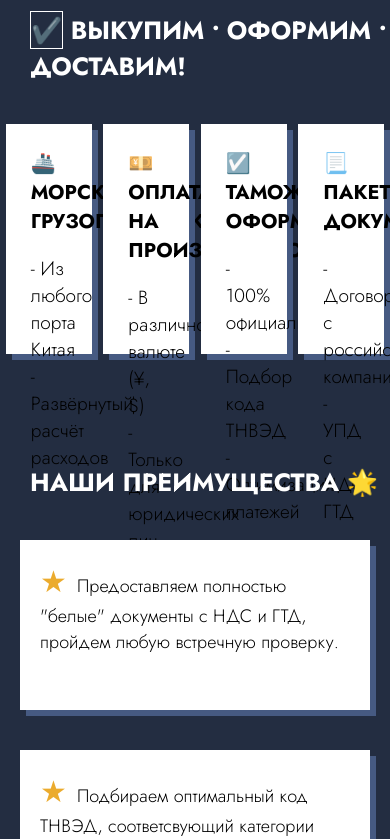
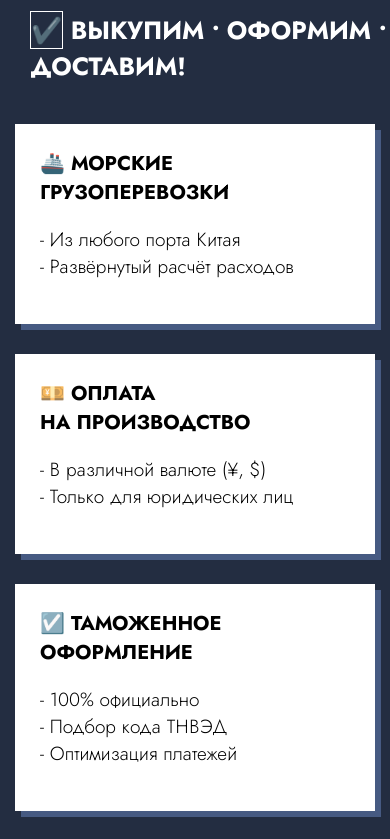
Before and after one commit to Altentaller/sea-freight, a Svelte app: page / in a window 390 px wide. Shown: the part 1120-1959 px from the top of the page. Built offline with nearby package versions, Linux system fonts and the light colour scheme; the HTML template or start-up script is replaced by a standard one.

Commit message:
added media styles in serviceItem.svelte

```diff
--- a/src/Block/ServiceItem.svelte
+++ b/src/Block/ServiceItem.svelte
@@ -1,5 +1,4 @@
 <script>
-    import Button from '../UI/Button.svelte'
     export let id;
     export let title;
     export let price;
@@ -15,7 +14,7 @@
         box-shadow: 6px 6px  #465a82;
         /* box-shadow: 4px 4px 1px #ebab2e; */
         padding: 25px;
-        height: 230px;
+        min-height: 200px;
         font-size: 20px;
         -moz-transition: 0.2s ease;
         -ms-transition: 0.2s ease;
@@ -39,6 +38,24 @@
     }
 
 
+	@media (min-width: 501px) and (max-width: 1187px){
+		.service {
+        	width: 45%;
+			margin: 0 0 30px 0;
+			min-height: 200px;
+		}
+	}
+	@media (max-width: 500px){
+		.service {
+        	width: 97%;
+			margin: 0 15px 30px 15px;
+			min-height: 200px;
+		}
+
+		.service:nth-of-type(4){
+			margin: 0 15px 0 15px;
+		}
+	}
 </style>
 
 <div class="service">
```
Lines whose indentation alone changed are shown as unchanged.
